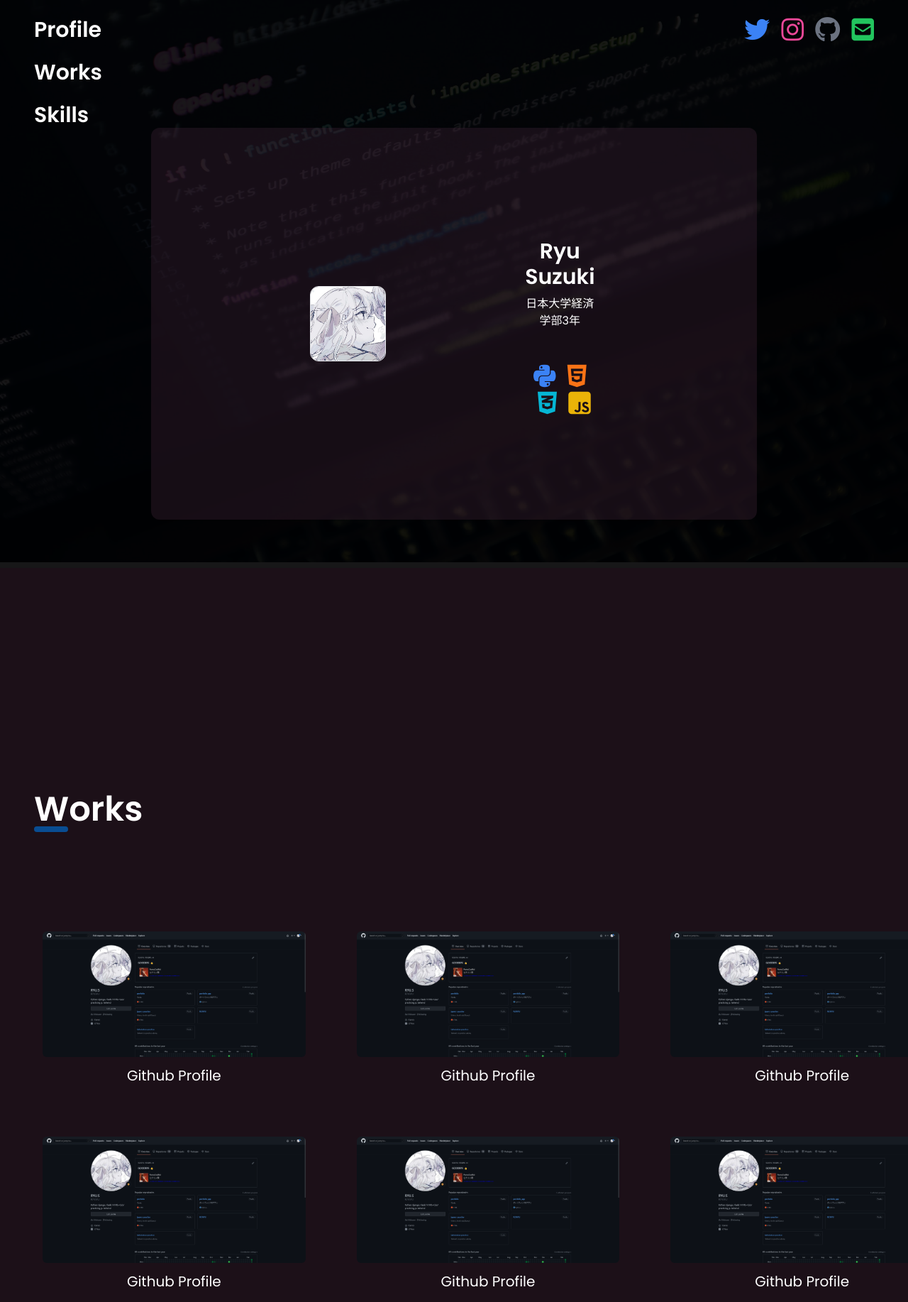
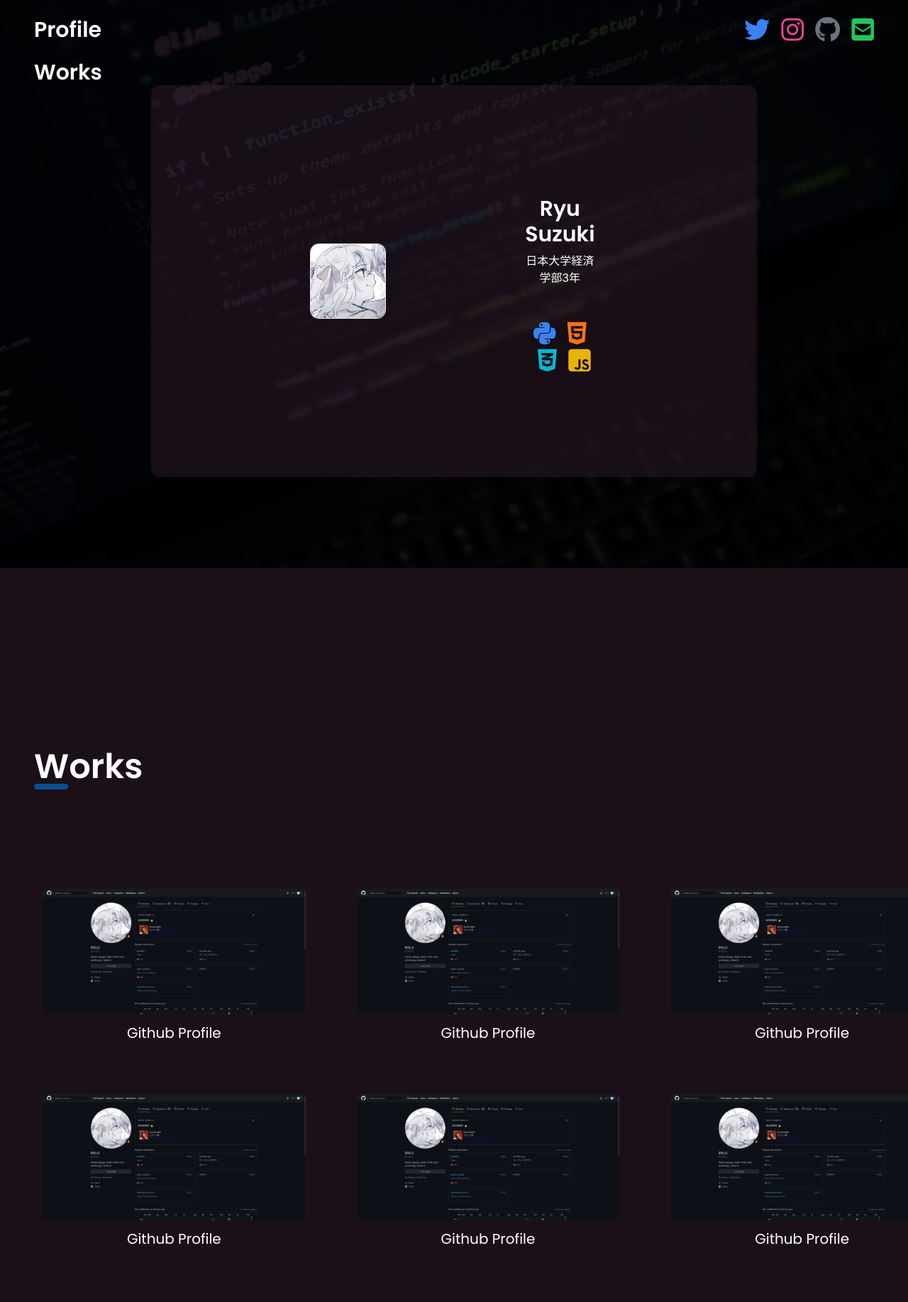
Before and after one commit to R216YU/tailwindcss-practice, a website: page myworks/src/index.html in a window 1280 px wide. Shown: the top 1834 px of the page at 71% size. Drawn offline with Linux system fonts and the light colour scheme.

Commit message:
editing now

```diff
--- a/myworks/src/index.html
+++ b/myworks/src/index.html
@@ -18,14 +18,14 @@
 
     <body class="font-poppins bg-body bg-main text-white">
 
-        <img src="./images/background.jpg" alt="background" class="absolute w-full h-full -z-10 top-0 border-b-8 mainvisual">
+        <img src="./images/background.jpg" alt="background" class="absolute w-full h-full -z-10 top-0 object-cover mainvisual">
 
-        <header class="container mx-auto mt-6">
+        <header>
+            <div class="container mx-auto mt-6">
                 <div class="flex justify-between items-start mx-12">
                     <div class="flex flex-col space-y-6 text-3xl font-semibold">
                         <a href="#profile" class="hover:text-theme transition-all duration-300">Profile</a>
                         <a href="#works"  class="hover:text-theme transition-all duration-300">Works</a>
-                    <a href="#skills"  class="hover:text-theme transition-all duration-300">Skills</a>
                     </div>
 
                     <div class="space-x-3">
@@ -35,12 +35,14 @@
                         <a href="mailto:sryu0216@outlook.jp"><i class="fa-solid fa-square-envelope text-4xl text-green-500 hover:text-green-700 transition-all duration-300"></i></a>
                     </div>
                 </div>
+            </div>
         </header>
 
-        <main class="container mx-auto">
+        <main>
 
             <!-- Profile -->
-            <div id="profile" class="h-full w-2/3 mx-auto flex items-center profile-wall py-24 px-32 rounded-xl justify-between">
+            <div class="container mx-auto">
+                <div id="profile" class="h-full w-2/3 mx-auto my-auto flex items-center profile-wall py-24 px-32 rounded-xl justify-between">
                     <div class="w-1/2 mx-12 p-12">
                         <img src="./images/thumb.jpg" alt="サムネイル画像" class="border rounded-xl">
                     </div>
@@ -55,9 +57,12 @@
                         </div>
                     </div>
                 </div>
+            </div>
 
 
             <!-- Works -->
+            <div>
+                <div class="container mx-auto">
                     <div id="works" class="h-full w-full mt-64 mx-12">
                         <h2 class="title pt-32">Works</h2>
                         <div class="grid grid-cols-3 gap-12 mt-32">
@@ -87,20 +92,13 @@
                             </div>
                         </div>
                     </div>
-
-
-            <!-- Skills -->
-            <div id="skills" class="h-full w-full mt-64 mx-12">
-                <h2 class="title">Skills</h2>
                 </div>
             </div>
-
-
 
         </main>
 
 
-        <footer class="container mx-auto mt-64">
+        <footer class="container mx-auto my-64">
             <div>
                 <p class="text-right"><small>&copy;2023 R216YU</small></p>
             </div>
--- a/myworks/src/input.css
+++ b/myworks/src/input.css
@@ -24,3 +24,8 @@ html, body {
 .profile-wall {
     background-color: rgba(75, 42, 64, 0.3);
 }
+
+/* Skills */
+.frameworkBtn {
+    @apply py-1 px-2 bg-sub rounded-md text-white
+}
```
Also changed, not shown: myworks/dist/output.css. Lines whose indentation alone changed are shown as unchanged.
